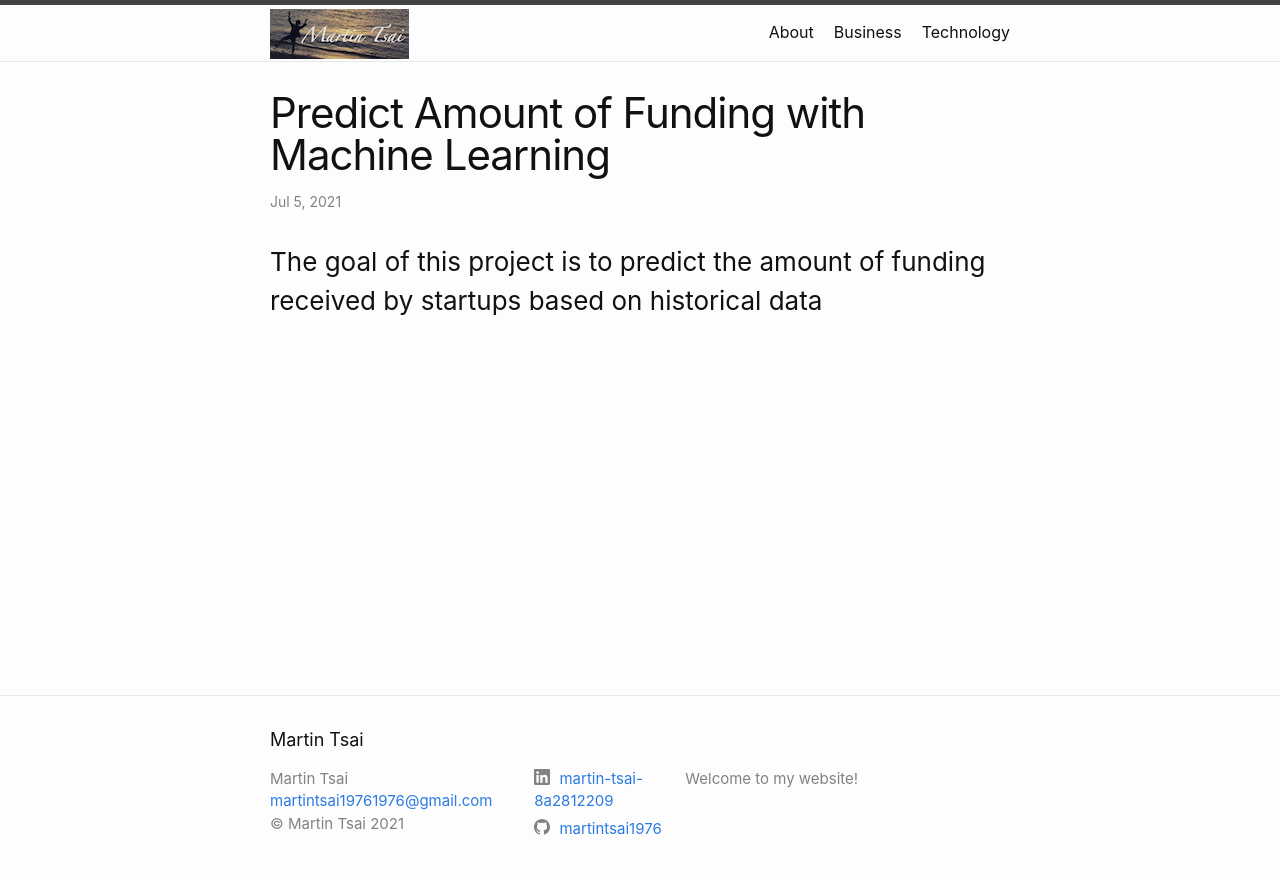
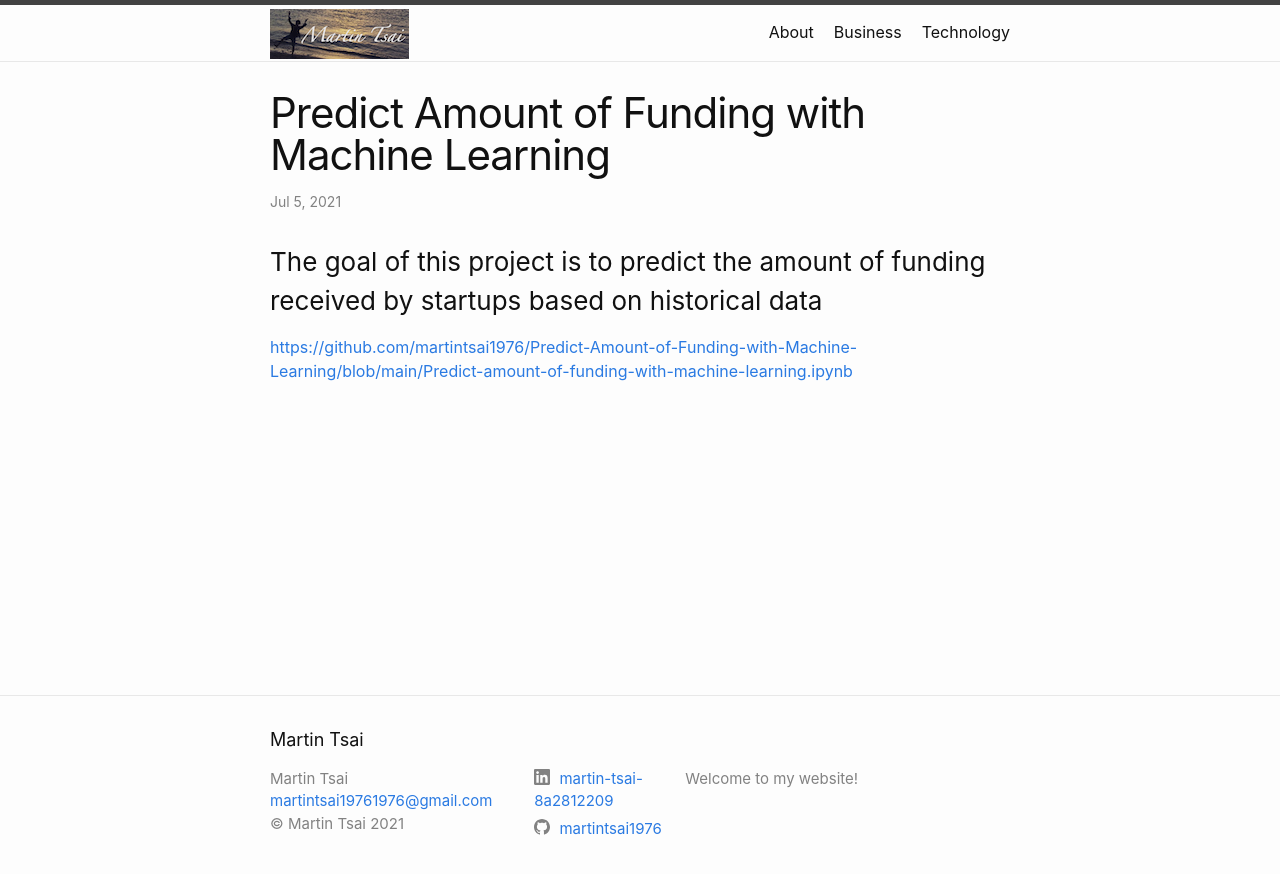
Before and after one commit to martintsai1976/martintsai, a Jekyll site: the page built from blog-tech/_posts/2021-07-05-Predict-Amount-of-Funding-with-Machine-Learning.md, in a window 1280 px wide. Shown: the top 874 px of the page. Built offline with Jekyll 4.4.1, drawn with Linux system fonts in a browser that asks for light colours.

Commit message:
add link for posts

```diff
--- a/blog-tech/_posts/2021-07-05-Predict-Amount-of-Funding-with-Machine-Learning.md
+++ b/blog-tech/_posts/2021-07-05-Predict-Amount-of-Funding-with-Machine-Learning.md
@@ -5,3 +5,5 @@
 category: Tech
 ---
 ### The goal of this project is to predict the amount of funding received by startups based on historical data
+
+[https://github.com/martintsai1976/Predict-Amount-of-Funding-with-Machine-Learning/blob/main/Predict-amount-of-funding-with-machine-learning.ipynb]({% post_url 2021-07-05-Predict-Amount-of-Funding-with-Machine-Learning %})
```
